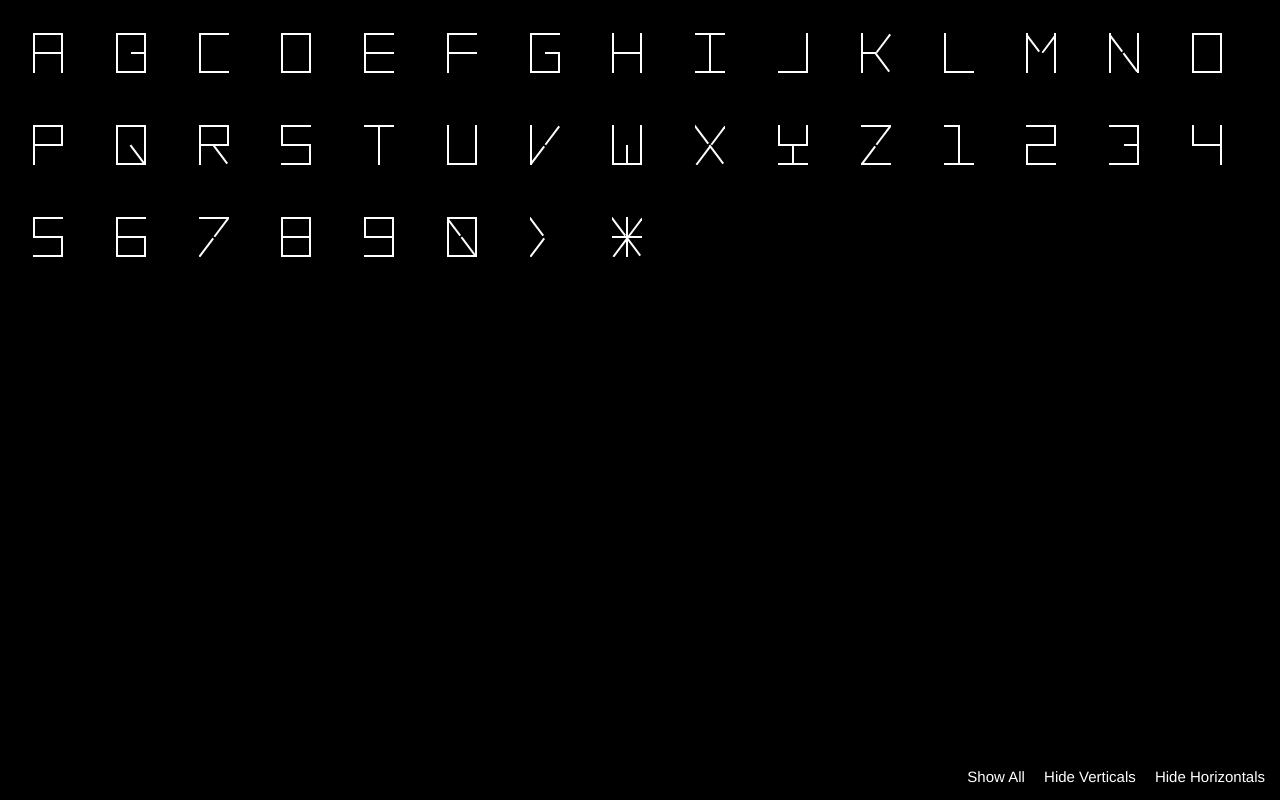
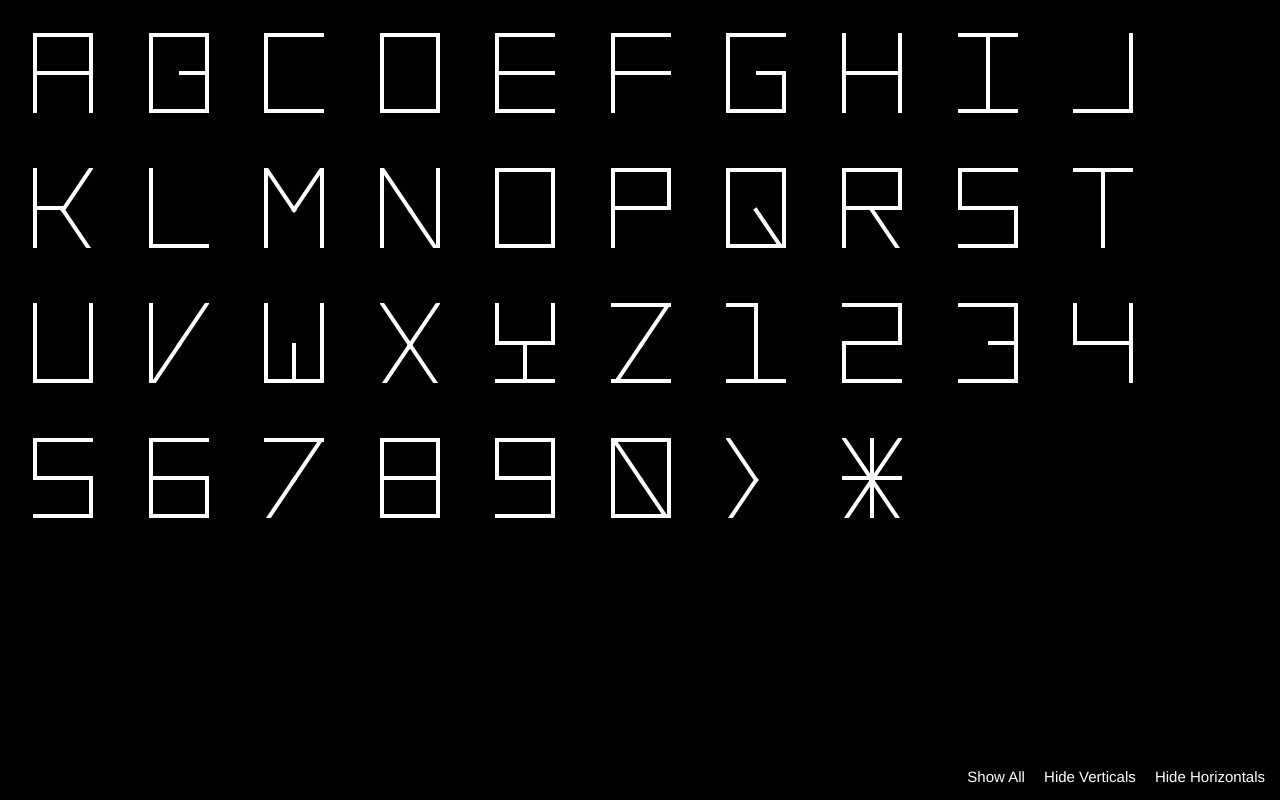
Before and after one commit to easinewe/pure_css_font, a PHP site: page / in a window 1280 px wide. Run offline with PHP 8.4, Linux system fonts and the light colour scheme.

Commit message:
adjust angles

```diff
--- a/style.css
+++ b/style.css
@@ -3,7 +3,7 @@
 
 	body{
 		background-color: black;
-		font-size: 10px;
+		font-size: 20px;
 		font-family: 'helvetica', 'arial';
 	}
 	a:link,
@@ -71,8 +71,11 @@
 	/*group: diagonal bars*/
 
 	.letter span:nth-child(n+13):nth-child(-n+16){
-		width: 75%;
+		width: 100%;
 		height: 0.2em;
+		top: 50%;
+		left: 50%;
+		transform-origin: center left;
 	}
 
 	/* single bars */
@@ -133,29 +136,19 @@
 	.letter span:nth-child(11){
 		transform: translateX(-0.1em);
 	}
+
+
 	.letter span:nth-child(13){
-		top: 0px;
-		left: 0px;
-		transform-origin: center left;
-		transform: rotate(53deg) translateX(-0.1em);
+		transform: rotate(-124deg) translate(-0.1em);
 	}
 	.letter span:nth-child(14){
-		top: 50%;
-		left: 50%;
-		transform-origin: center left;
-		transform: rotate(53deg) translateX(-0.1em);
+		transform: rotate(56deg) translate(-0.1em);
 	}
 	.letter span:nth-child(15){
-		top: 0px;
-		right: 0px;
-		transform-origin: center right;
-		transform: rotate(-53deg) translateX(-0.1em);
+		transform: rotate(-56deg) translate(-0.1em);
 	}
 	.letter span:nth-child(16){
-		top: 50%;
-		right: 50%;
-		transform-origin: center right;
-		transform: rotate(-53deg) translateX(-0.1em);
+		transform: rotate(-236deg) translate(-0.1em);
 	}
 
 	/*letters*/
```
